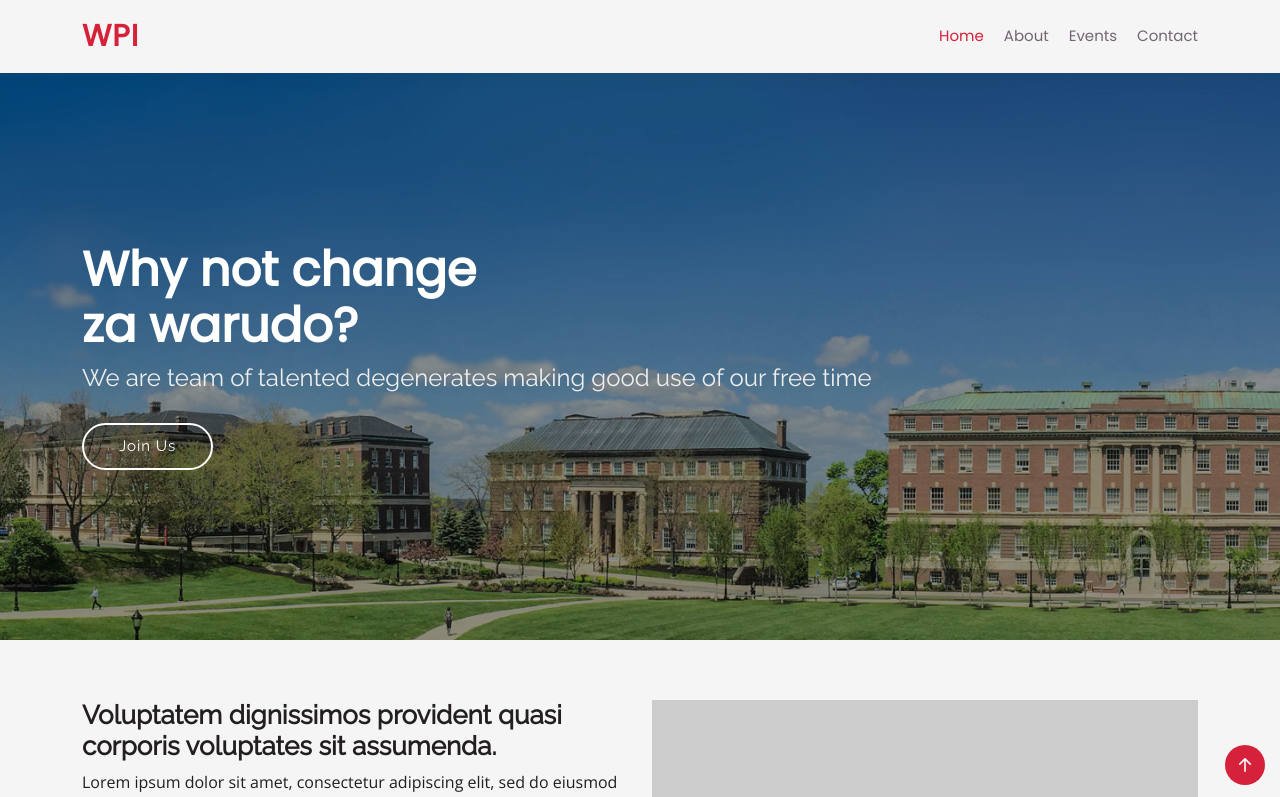
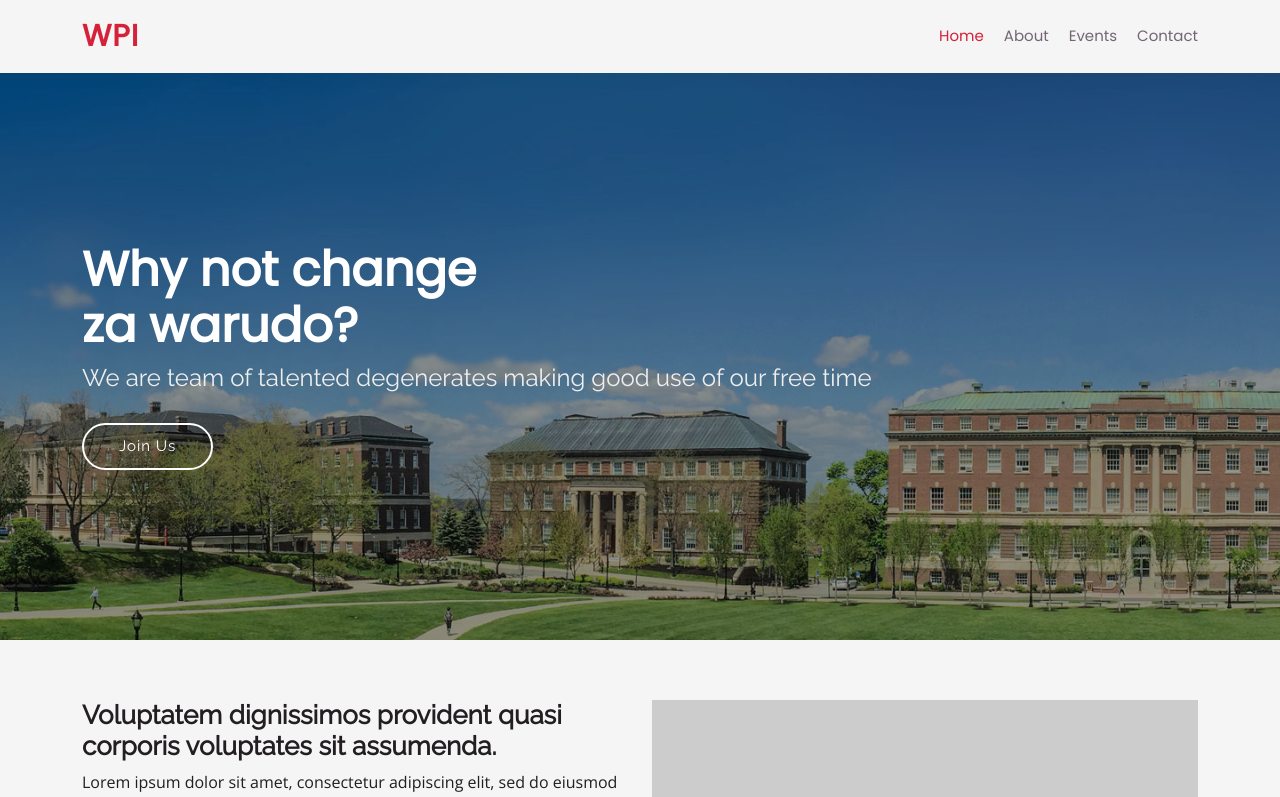
Before and after one commit to weeb-poly/weeb-poly-site, a Nuxt app: page / in a window 1280 px wide. Shown: the top 797 px of the page. Built offline with nearby package versions, Linux system fonts and the light colour scheme.

Commit message:
Fix Back2Top Bug
v-show was not getting updated due to an unknown issue.
Going to try to add this new approach to the header to simplify
code.

```diff
--- a/assets/scss/parts/_back-to-top.scss
+++ b/assets/scss/parts/_back-to-top.scss
@@ -2,8 +2,8 @@
 
 .back-to-top {
   position: fixed;
-  // visibility: hidden;
-  // opacity: 0;
+  visibility: hidden;
+  opacity: 0;
   right: 15px;
   bottom: 15px;
   z-index: 996;
@@ -24,10 +24,8 @@
     color: $cultured;
   }
 
-  /*
   &.active {
     visibility: visible;
     opacity: 1;
   }
-  */
 }
--- a/components/Back2Top.vue
+++ b/components/Back2Top.vue
@@ -1,5 +1,5 @@
 <template>
-  <a href="#" v-show="visible" class="back-to-top d-flex align-items-center justify-content-center"><i class="bi bi-arrow-up-short"></i></a>
+  <a href="#" class="back-to-top d-flex align-items-center justify-content-center" :class="{ 'active': visible }"><i class="bi bi-arrow-up-short"></i></a>
 </template>
 
 <script>
--- a/components/Testimonials.vue
+++ b/components/Testimonials.vue
@@ -25,6 +25,7 @@
           </div>
 
         </div>
+
         <div ref="pagination" class="swiper-pagination"></div>
       </div>
     </div>
@@ -87,7 +88,6 @@ export default {
         }
       }
     });
-    console.log(swiper.pagination.bullets);
   }
 }
 </script>
```
